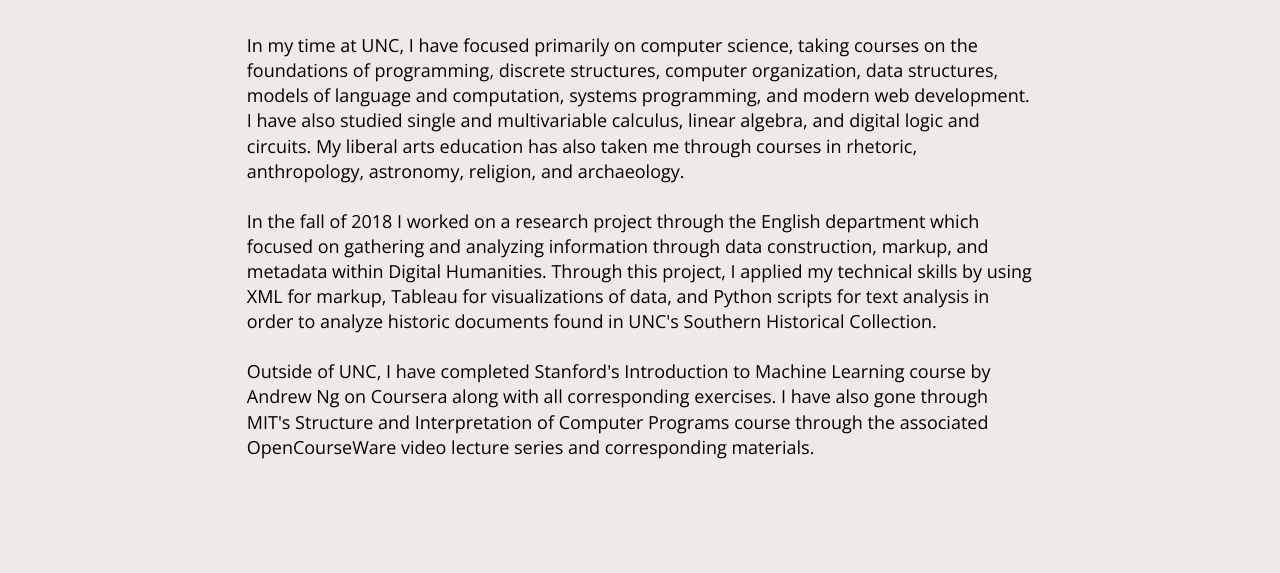
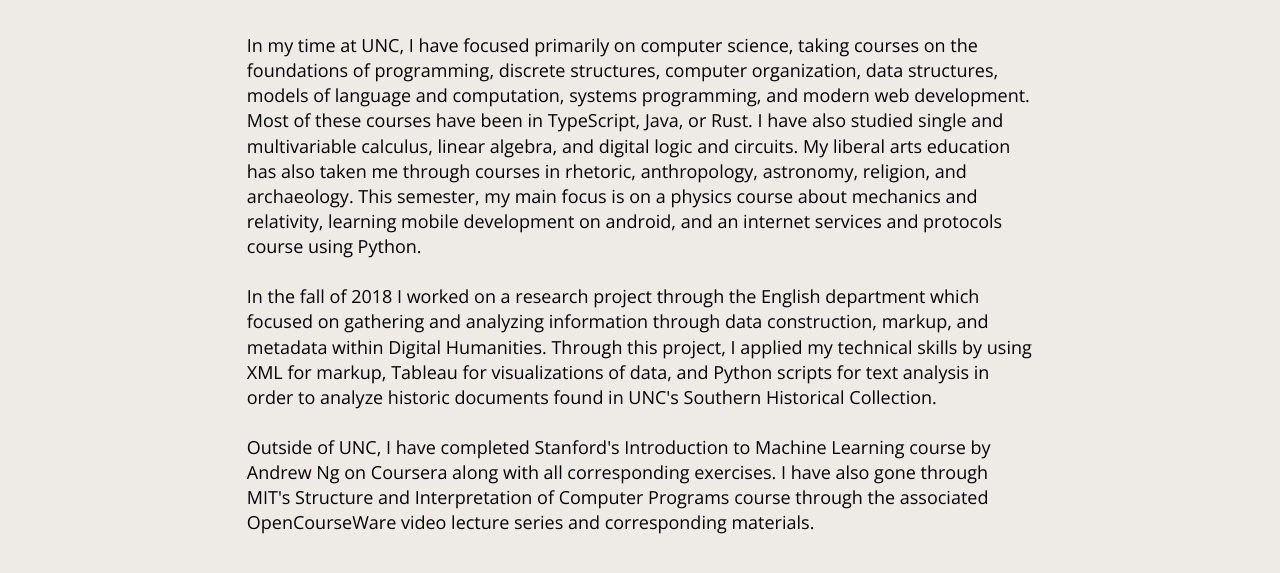
Before and after one commit to MadisonHuber/personal-site, a website built with Parcel: page education.html in a window 1280 px wide. Shown: the part 179-752 px from the top of the page. Built offline with nearby package versions, Linux system fonts and the light colour scheme; a web font is replaced by a local one.

Commit message:
Update education

```diff
--- a/education.html
+++ b/education.html
@@ -21,7 +21,7 @@
     <h1>My Education</h1>
     <div class="content">
         <p>
-            In my time at UNC, I have focused primarily on computer science, taking courses on the foundations of programming, discrete structures, computer organization, data structures, models of language and computation, systems programming, and modern web development. I have also studied single and multivariable calculus, linear algebra, and digital logic and circuits. My liberal arts education has also taken me through courses in rhetoric, anthropology, astronomy, religion, and archaeology.
+            In my time at UNC, I have focused primarily on computer science, taking courses on the foundations of programming, discrete structures, computer organization, data structures, models of language and computation, systems programming, and modern web development. Most of these courses have been in TypeScript, Java, or Rust. I have also studied single and multivariable calculus, linear algebra, and digital logic and circuits. My liberal arts education has also taken me through courses in rhetoric, anthropology, astronomy, religion, and archaeology. This semester, my main focus is on a physics course about mechanics and relativity, learning mobile development on android, and an internet services and protocols course using Python.
         </p>
         <p>
             In the fall of 2018 I worked on a research project through the English department which focused on gathering and analyzing information through data construction, markup, and metadata within Digital Humanities. Through this project, I applied my technical skills by using XML for markup, Tableau for visualizations of data, and Python scripts for text analysis in order to analyze historic documents found in UNC's Southern Historical Collection.
```
